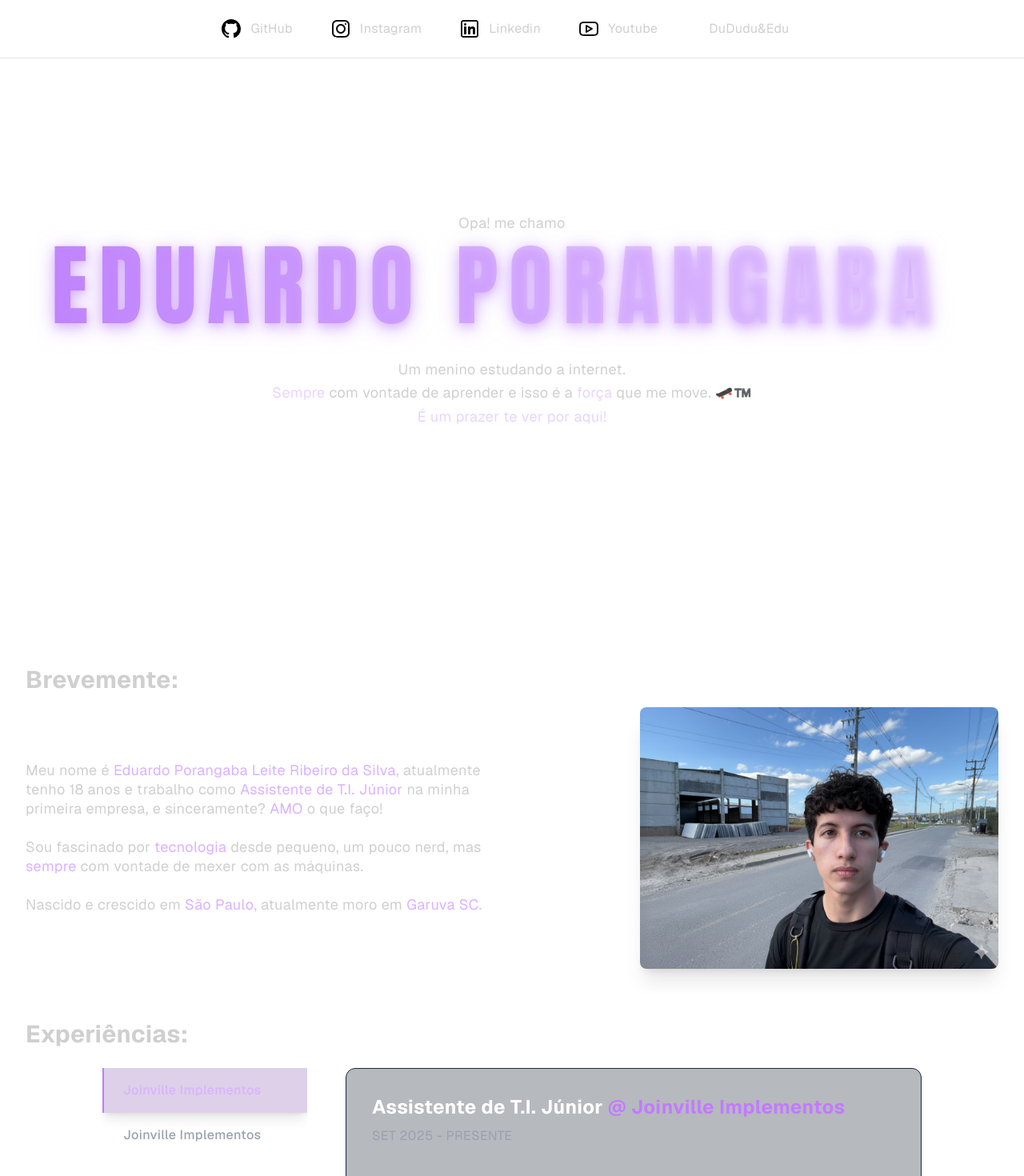
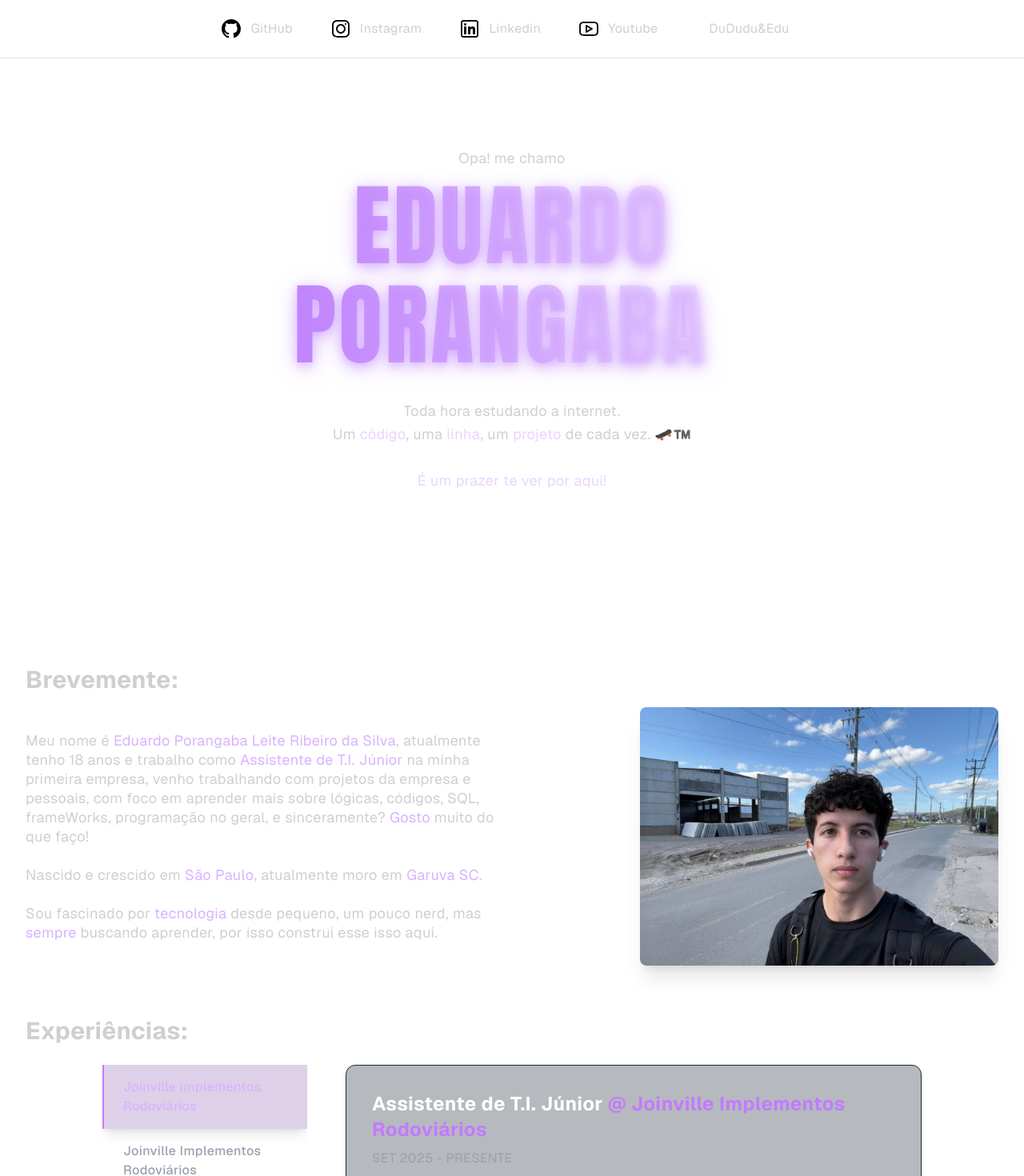
Before and after one commit to eduardoporangaba/about-me, a Next.js app: page / in a window 1280 px wide. Shown: the top 1470 px of the page at 80% size. Built offline with nearby package versions, Linux system fonts and the light colour scheme.

Commit message:
att experiences.tsx e photo.svg

```diff
--- a/app/experiences.tsx
+++ b/app/experiences.tsx
@@ -4,8 +4,8 @@ import { useState } from "react";
 
 const experiences = [
   {
-    company: "Joinville Implementos",
-    shortCompany: "JIMP", // Abreviação para mobile
+    company: "Joinville Implementos Rodoviários",
+    shortCompany: "JIMP (Segundo período)", // Abreviação para mobile
     role: "Assistente de T.I. Júnior",
     period: "SET 2025 - PRESENTE",
     highlights: [
@@ -15,8 +15,8 @@ const experiences = [
     ],
   },
   {
-    company: "Joinville Implementos",
-    shortCompany: "JIMP",
+    company: "Joinville Implementos Rodoviários",
+    shortCompany: "JIMP (Primeiro período)",
     role: "Jovem Aprendiz de ADM/T.I.",
     period: "OUT 2024 - AGO 2025",
     highlights: [
--- a/app/nameAnimation.tsx
+++ b/app/nameAnimation.tsx
@@ -6,21 +6,23 @@ export default function NameAnimation() {
   return (
     <div className="inline-block text-center">
       <TypeAnimation
-        sequence={["Eduardo Porangaba"]}
+        sequence={["Eduardo\nPorangaba"]}
         speed={3}
         wrapper="h1"
         className="uppercase tracking-wider font-black"
         style={{
           fontFamily:
             "Impact, Haettenschweiler, 'Arial Narrow Bold', sans-serif",
-          fontSize: "clamp(2.5rem, 9vw + 1rem, 7rem)", // Pequeno no celular, grande no PC
+          fontSize: "clamp(2.5rem, 9vw + 1rem, 7rem)",
           fontWeight: 900,
-          letterSpacing: "0.12em",
+          letterSpacing: "0.03em",
           background: "linear-gradient(to right, #c084fc, #f3e8ff)",
           WebkitBackgroundClip: "text",
           WebkitTextFillColor: "transparent",
           filter: "drop-shadow(0 4px 12px rgba(192, 132, 252, 0.5))",
           textShadow: "0 4px 12px rgba(192, 132, 252, 0.4)",
+          whiteSpace: "pre-line", // Respeitar a quebra de linha
+          lineHeight: "1.1", // Linhas mais próximas, sem alterar tamanho geral
         }}
       />
     </div>
--- a/app/page.tsx
+++ b/app/page.tsx
@@ -143,11 +143,12 @@ export default function Home() {
             <TypeAnimation />
           </h1>
           <p className="max-w-3xl text-base sm:text-lg leading-relaxed">
-            Um menino estudando a internet.
+            Toda hora estudando a internet.
             <br />
-            <span className="text-purple-200">Sempre</span> com vontade de
-            aprender e isso é a <span className="text-purple-200">força</span>{" "}
-            que me move. 🛹™️
+            Um <span className="text-purple-200">código</span>, uma{" "}
+            <span className="text-purple-200">linha</span>, um{" "}
+            <span className="text-purple-200">projeto</span> de cada vez. 🛹™️
+            <br />
             <br />
             <span className="text-purple-200">
               É um prazer te ver por aqui!
@@ -155,7 +156,7 @@ export default function Home() {
           </p>
         </section>
 
-        {/* Sobre (compactado) */}
+        {/* Sobre */}
         <section id="sobre" className="py-6 sm:py-8">
           <h2 className="text-2xl sm:text-3xl font-bold mb-4">Brevemente:</h2>
           <div className="grid grid-cols-1 md:grid-cols-2 gap-6 sm:gap-8 items-center">
@@ -166,23 +167,26 @@ export default function Home() {
               </span>
               , atualmente tenho 18 anos e trabalho como{" "}
               <span className="text-purple-300">Assistente de T.I. Júnior</span>{" "}
-              na minha primeira empresa, e sinceramente?{" "}
-              <span className="text-purple-300">AMO</span> o que faço!
+              na minha primeira empresa, venho trabalhando com projetos da
+              empresa e pessoais, com foco em aprender mais sobre lógicas,
+              códigos, SQL, frameWorks, programação no geral, e sinceramente?{" "}
+              <span className="text-purple-300">Gosto</span> muito do que faço!
+              <br />
+              <br />
+              Nascido e crescido em{" "}
+              <span className="text-purple-300">São Paulo</span>, atualmente
+              moro em <span className="text-purple-300">Garuva SC</span>.
               <br />
               <br />
               Sou fascinado por{" "}
               <span className="text-purple-300">tecnologia</span> desde pequeno,
               um pouco nerd, mas <span className="text-purple-300">sempre</span>{" "}
-              com vontade de mexer com as máquinas.
+              buscando aprender, por isso construi esse isso aqui.
               <br />
-              <br />
-              Nascido e crescido em{" "}
-              <span className="text-purple-300">São Paulo</span>, atualmente
-              moro em <span className="text-purple-300">Garuva SC</span>.
             </p>
             <div className="flex justify-center md:justify-end mt-4 md:mt-0">
               <Image
-                src="/eu_deverdade.png"
+                src="/eu_2.png"
                 alt="Eduardo Porangaba"
                 width={500}
                 height={500}
@@ -192,7 +196,7 @@ export default function Home() {
           </div>
         </section>
 
-        {/* Experiências (compactado) */}
+        {/* Experiências */}
         <section id="experiencia" className="py-6 sm:py-8">
           <h2 className="text-2xl sm:text-3xl font-bold mb-4 sm:mb-6">
             Experiências:
@@ -200,7 +204,7 @@ export default function Home() {
           <ExperienceList />
         </section>
 
-        {/* Footer (compactado) */}
+        {/* Footer */}
         <footer className="text-center text-sm text-gray-500 py-6 mt-10 border-t border-neutral-200 dark:border-neutral-800">
           Projeto pensado por Eduardo Porangaba usando Next.js, TypeScript e
           TailwindCSS.
```
Also changed, not shown: public/eu_2.png (added), 1 other file (tests, documents, lock files or other folders).
